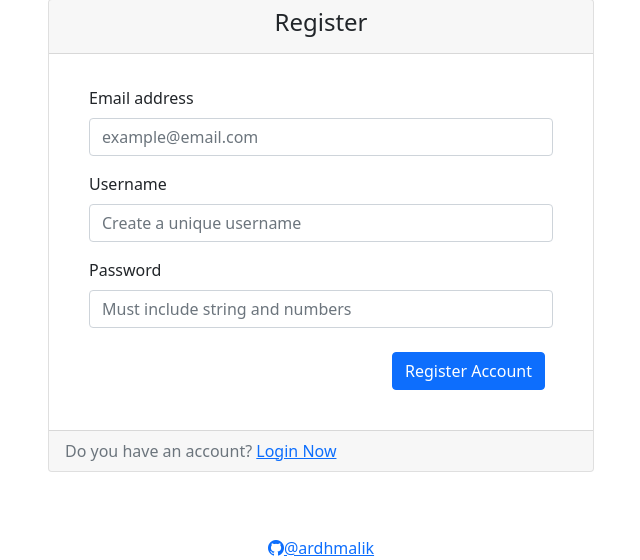
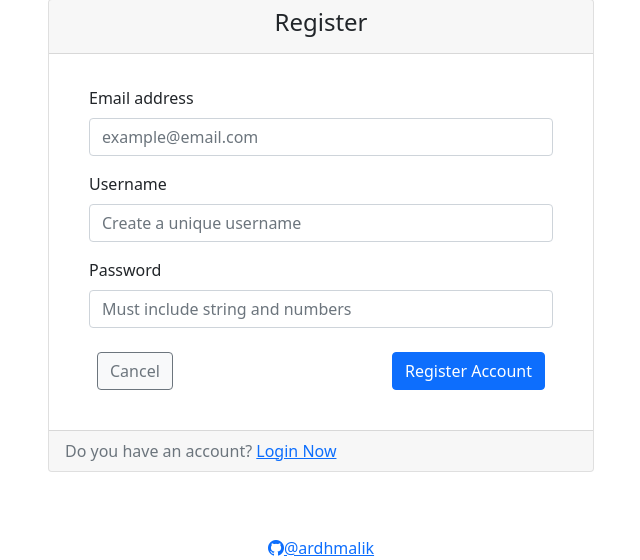
Before and after one commit to ardhmalik/mytyplan, a CodeIgniter app: page /mytyplan/auth/register in a window 1280 px wide. Shown: the part 49-609 px from the top of the page, without its empty margins (319-959 px from the left). Run offline with CodeIgniter, Linux system fonts and the light colour scheme; some libraries are stand-ins or nearby versions.

Commit message:
Add button reset

```diff
--- a/application/views/auth/register.php
+++ b/application/views/auth/register.php
@@ -25,6 +25,9 @@
                             <?= form_error('password', '<span class="text-danger">', '</span>') ?>
                         </div>
                         <div class="d-flex bd-highlight">
+                            <div class="p-2 bd-highlight">
+                                <button type="reset" class="btn btn-light btn-outline-secondary">Cancel</button>
+                            </div>
                             <div class="ms-auto p-2 bd-highlight">
                                 <button type="submit" class="btn btn-primary">Register Account</button>
                             </div>
```
